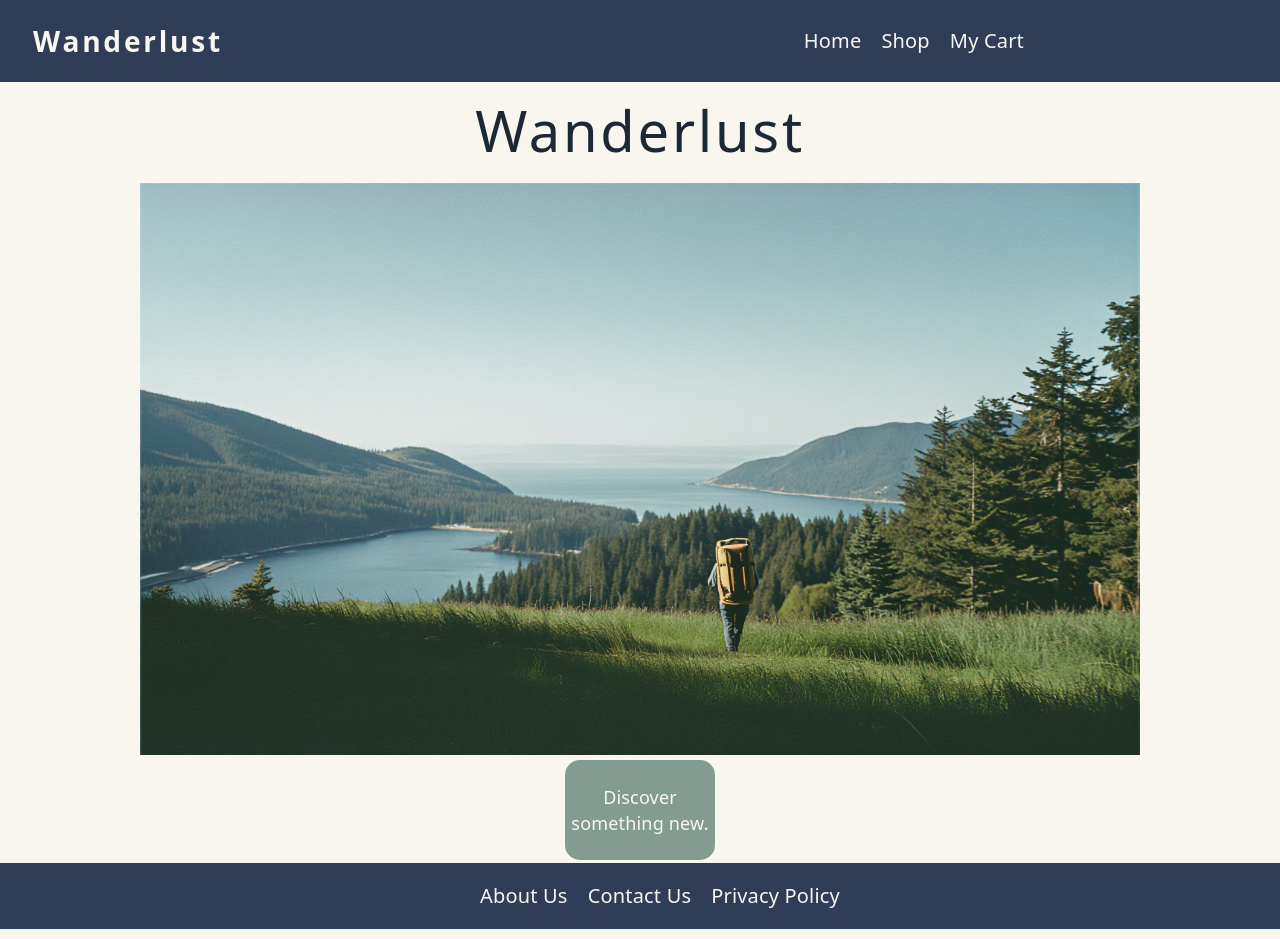
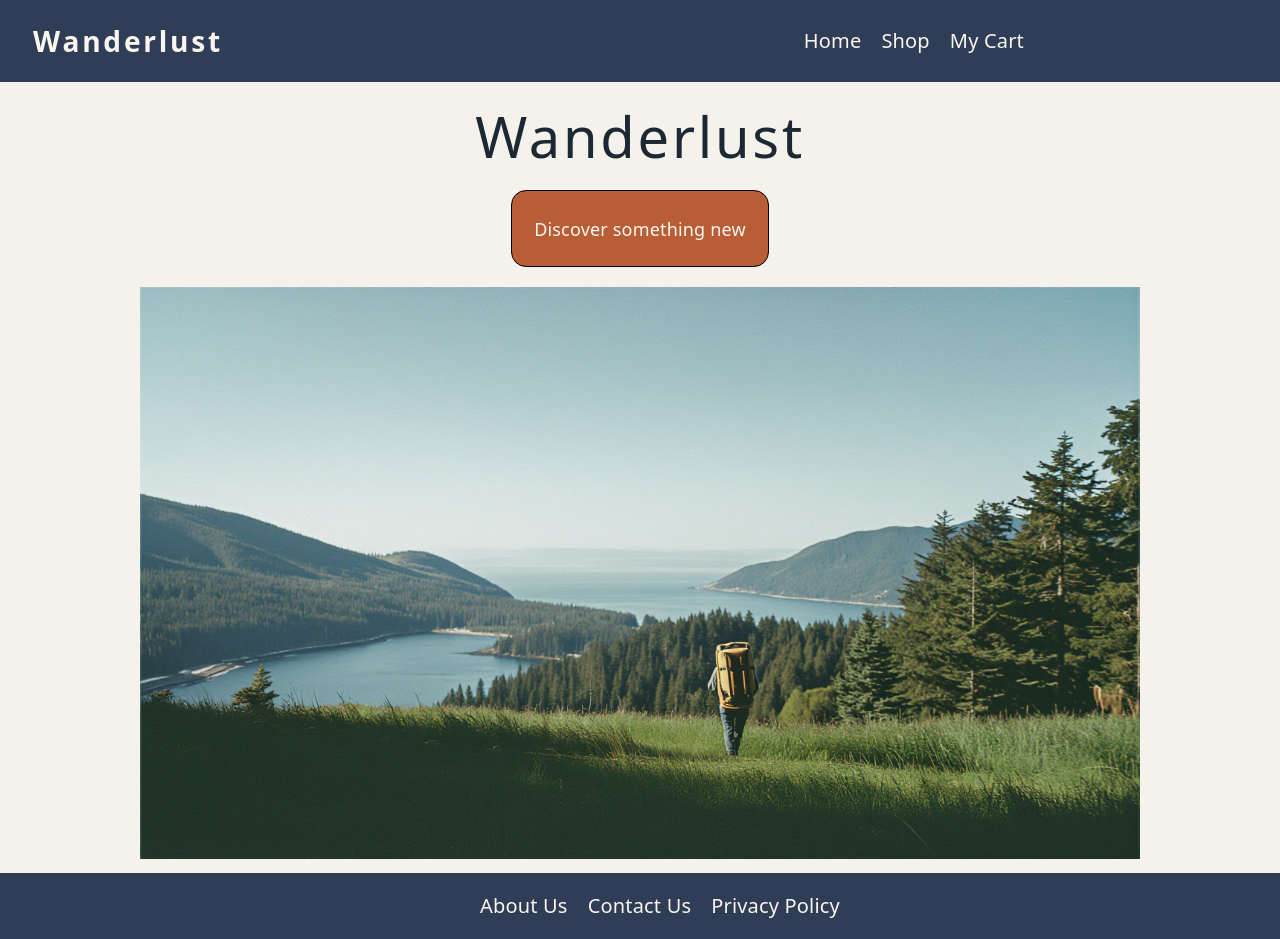
Before and after one commit to Crisk-o/Odin_Shopping-Cart, a React (Vite) app in the folder shopping-cart/: page / in a window 1280 px wide. Built offline with nearby package versions, Linux system fonts and the light colour scheme.

Commit message:
Created Navbar/Footer components. Created Layout.jsx for use with Outlets. (may rethink this). Reorganized file structure.

```diff
--- a/shopping-cart/src/Cart.jsx
+++ b/shopping-cart/src/Cart.jsx
@@ -1,29 +1,35 @@
 // this will be the cart/checkout page.
 // this will be the shopping page where user adds item to their cart.
 import { Link } from "react-router"
-// import { useState, useEffect } from "react"
+import Navbar from "./components/Navbar"
+import Footer from "./components/Footer"
+import { useState, useEffect } from "react"
 function Cart() {
+    const [cartArray, setCartArray] = useState([""]);
 
     return (
         <>
-        <header>
-            <nav>
-                <ul>
-                    <li><Link to="/">Home</Link></li>
-                    <li><Link to="shop">Shop</Link></li>
-                    <li><Link to="cart">My Cart</Link></li>
-                </ul>
-            </nav>
-        </header>
-        <div className='title-container'>
-            <h1>Wanderlust</h1>
-        </div>
+        <Navbar />
+        <body>
+            <div className='title-container'>
+                <h1>Your Cart</h1>
+            </div>
 
-        <div className="cart-container"></div>
+            <div className="cart-items-container">
+                <div className="cart-item">
+                    <img src={"#"} alt="item image"></img>
+                    <p>Item Title</p>
+                    <p>itemCount</p>
+                </div>
+            </div>
+            <div className="cart-payment-details-container">
+                <p>Subtotal: $total USD</p>
+                <p>Taxes and shipping calculated at checkout</p>
+                <button>Check out</button>
 
-
-
-
+            </div>
+        </body>
+        <Footer/>
         </>
     )
 }
--- a/shopping-cart/src/Home.jsx
+++ b/shopping-cart/src/Home.jsx
@@ -1,42 +1,27 @@
 // this will be the homepage for our store
 // import { useState } from 'react'
 import { Link } from "react-router"
-import HeroImage from "./assets/hero-img-2.png";
+import Navbar from "./components/Navbar"
+import Footer from "./components/Footer"
+import HeroImage from "./assets/hero-img-2.png"
 function Home() {
     return (
         <>
-        <header>
-            <div className="logo-container">
-                <h3>Wanderlust</h3>
+        <Navbar/>
+        <body>
+            <div className='title-container'>
+                <h1>Wanderlust</h1>
             </div>
-            <nav>
-                <ul>
-                    <li><Link to="/">Home</Link></li>
-                    <li><Link to="shop">Shop</Link></li>
-                    <li><Link to="cart">My Cart</Link></li>
-                </ul>
-            </nav>
-        </header>
-        <div className='title-container'>
-            <h1>Wanderlust</h1>
-        </div>
 
-        <div className='content-container'>
-            <img className="hero-img" src={HeroImage} alt="hero image of traveler in coastal setting"></img>
-            <div className="lets-shop-button">
-                <Link to="shop" delay={1000}>Discover something new.</Link>
+            <div className='content-container'>
+                <div className="lets-shop-button">
+                    <Link to="shop">Discover something new</Link>
+                </div>
+                <img className="hero-img" src={HeroImage} alt="hero image of traveler in coastal setting"></img>
             </div>
-        </div>
+        </body>
+        <Footer/>
 
-        <footer>
-            <nav>
-                <ul>
-                    <li><Link to="/">About Us</Link></li>
-                    <li><Link to="/">Contact Us</Link></li>
-                    <li><Link to="/">Privacy Policy</Link></li>
-                </ul>
-            </nav>
-        </footer>
         </>
     )
 
--- a/shopping-cart/src/Item.css
+++ b/shopping-cart/src/Item.css
@@ -9,6 +9,7 @@
     background-color: #F5F2EB;
 }
 button{
+    margin: 10px;
     background-color: #849b92;
     color: #1c2833;
     border-radius: 10px;
@@ -18,7 +19,7 @@ button{
     font-weight: bold;
 }
 .add-item-input {
-    background-color: #B85D36;
+    background-color: #E5B254;
     width: 200px;
     height: 20px;
 }
--- a/shopping-cart/src/Shop.jsx
+++ b/shopping-cart/src/Shop.jsx
@@ -1,33 +1,16 @@
 // this will be the shopping page where user adds item to their cart.
-import { Link } from "react-router"
+// import { Link } from "react-router"
 import { useState, useEffect } from "react"
+import Navbar from "./components/Navbar"
+import Footer from "./components/Footer"
 import Item from "./Item";
 import "./Shop.css";
 function Shop() {
     const [cartCount, setCartCount] = useState(0);
-    // const [itemCount, setItemCount] = useState(0)
-
-    // const handleItemCount = (e) => {
-    //     const [name, value] = e.target;
-    //     setItemCount((prevInfo) => ({...prevInfo, [name]: value}));
-
-    // }
 
     return (
         <>
-        <header>
-            <div className="logo-container">
-                <h3>Wanderlust</h3>
-            </div>
-            <nav>
-                <ul>
-                    <li><Link to="/">Home</Link></li>
-                    <li><Link to="shop">Shop</Link></li>
-                    <li><Link to="cart">My Cart</Link></li>
-                </ul>
-            </nav>
-        </header>
-
+        <Navbar />
         <div className='title-container'>
             <h1>Our Products</h1>
         </div>
@@ -43,16 +26,7 @@ function Shop() {
             <Item/>
             <Item/>
         </div>
-
-        <footer>
-            <nav>
-                <ul>
-                    <li><Link to="/">About Us</Link></li>
-                    <li><Link to="/">Contact Us</Link></li>
-                    <li><Link to="/">Privacy Policy</Link></li>
-                </ul>
-            </nav>
-        </footer>
+        <Footer/>
         </>
     )
 }
--- /dev/null
+++ b/shopping-cart/src/components/Footer.jsx
@@ -0,0 +1,16 @@
+import {Link} from "react-router"
+export default function Footer(){
+    return (
+        <>
+        <footer>
+            <nav>
+                <ul>
+                    <li><Link to="/">About Us</Link></li>
+                    <li><Link to="/">Contact Us</Link></li>
+                    <li><Link to="/">Privacy Policy</Link></li>
+                </ul>
+            </nav>
+        </footer>
+        </>
+    )
+}
--- /dev/null
+++ b/shopping-cart/src/components/Navbar.jsx
@@ -0,0 +1,22 @@
+import {Link} from "react-router";
+export default function Navbar(){
+    return(
+        <header>
+             <div className="logo-container">
+                <h3>Wanderlust</h3>
+            </div>
+            <nav>
+                <ul>
+                    <li><Link to="/">Home</Link></li>
+                    <li><Link to="/shop">Shop</Link></li>
+                    <li>
+                        <div>
+                            <div>{}</div>
+                            <Link to="/cart">My Cart</Link>
+                        </div>
+                    </li>
+                </ul>
+            </nav>
+        </header>
+    )
+}
--- a/shopping-cart/src/index.css
+++ b/shopping-cart/src/index.css
@@ -53,15 +53,16 @@
 Primary Accent: Vintage Blue #303D57 (Best for dominant branding, large headings, and footer backgrounds)
 Secondary Accent: Heritage Brick Red #c00b1e (Use strictly as an accent (e.g., CTAs, hover effects) for maritime pop.)
 Dark Neutral: Ink Black #1c2833 (Ensures high-contrast readability for body copy.)
-Base Neutral: Warm Cream #f9f6f0 (Keeps the site airy and prevents the cool blues from feeling stark.)
+Base Neutral: Warm Cream #f9f6f0 / #F5F2EB (Keeps the site airy and prevents the cool blues from feeling stark.)
+Subtle Neutral: Misty Fog #DCD8CE
 Tertiary Accent: Sage Driftwood #849b92 (Ideal for subtle backgrounds, quotes, or secondary link states.)
 
 */
 #root{
-  background-color: #f9f6f0;
+  background-color: #F5F2EB;
   display: flex;
   flex-direction: column;
-  gap: 3px;
+  gap: 9px;
 }
 
 header, footer{
@@ -107,7 +108,7 @@ body {
   display: flex;
   flex-direction: column;
   box-sizing: border-box;
-  background-color: #f9f6f0;
+  background-color: #F5F2EB;
   color: #1c2833;
   align-items: center;
 }
@@ -155,19 +156,23 @@ p {
 .content-container {
   display: flex;
   flex-direction: column;
+  gap: 15px;
   align-items: center;
 }
 .lets-shop-button{
-  width: 150px;
+  width: 300px;
   max-width: 20%;
-  height: 100px;
+  height: 75px;
   border-radius: 15px;
-  background-color: #849b92;
+  background-color: #B85D36;
+  border: 1px solid black;
   color: #1c2833;
   display: flex;
   justify-content: center;
   align-items: center;
-
+}
+.lets-shop-button:hover{
+  outline: 2px solid #E5B254;
 }
 
 a{
--- /dev/null
+++ b/shopping-cart/src/layouts/Layout.jsx
@@ -0,0 +1,15 @@
+export {Link} from "react-router"
+import { Outlet } from "react-router"
+import Navbar from "../components/Navbar"
+import Footer from "../components/Footer"
+export default function Layout(){
+    return (
+        <div>
+            <Navbar/>
+            <main>
+                <Outlet/>
+            </main>
+            <Footer/>
+        </div>
+    );
+}
--- a/shopping-cart/src/main.jsx
+++ b/shopping-cart/src/main.jsx
@@ -1,6 +1,7 @@
 import { StrictMode } from 'react'
 import { createRoot } from 'react-dom/client'
 import { createBrowserRouter, RouterProvider } from "react-router";
+import Layout from "./layouts/Layout"
 import './index.css'
 import routes from "./routes";
 
```
Also changed, not shown: shopping-cart/src/Cart_Item.jsx (added, +42 -0 lines), shopping-cart/src/Item.jsx (+15 -11 lines).
